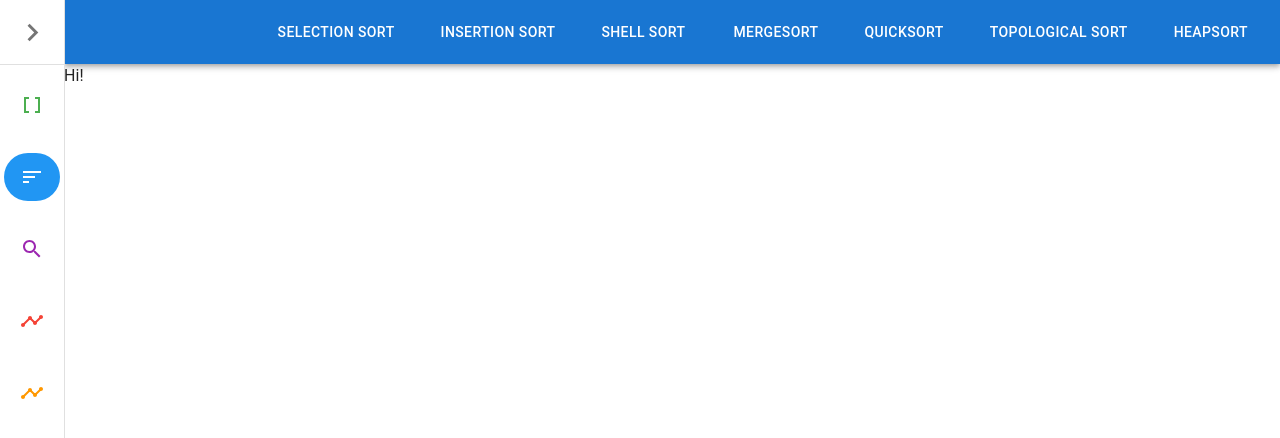
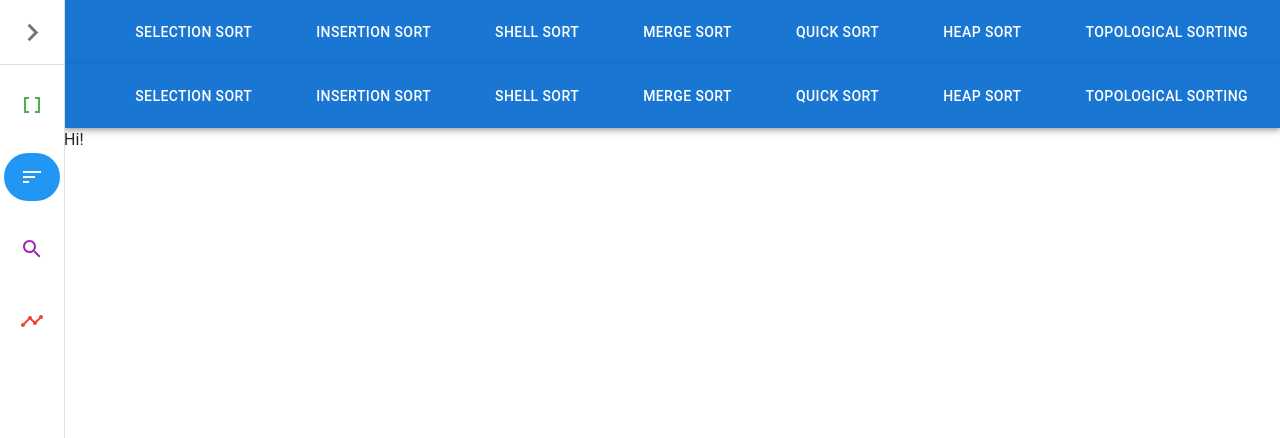
Before and after one commit to pumbas600/algo-visualiser, a Next.js app: page /sorting in a window 1280 px wide. Shown: the top 438 px of the page. Built offline with nearby package versions, Linux system fonts and the light colour scheme.

Commit message:
feat: :sparkles: Render subcategories

```diff
--- a/components/Header/index.tsx
+++ b/components/Header/index.tsx
@@ -1,54 +1,37 @@
 import { AppBar, Box, Button, Toolbar } from '@mui/material';
+import Link from 'next/link';
+import { ReactNode, useCallback, useMemo } from 'react';
+import useCategoryContext from '../../state/contexts/CategoryContext';
 
 interface HeaderProps {
-    currentPage: number;
-    buttonFunctions: any;
+  currentPage: number;
+  buttonFunctions: any;
 }
 
-export default function Header({ currentPage, buttonFunctions }: HeaderProps) {
-    return (
-        <Box>
-            <AppBar position="static">
-                <Toolbar sx={{ justifyContent: "space-between" }}>
-                    <div />
-                    {currentPage === 0 ? (
-                        <Box>
-                            <Button onClick={buttonFunctions.stackClicked} color="inherit" sx={{ marginRight: "30px"}}>Stack</Button>
-                            <Button onClick={buttonFunctions.queueClicked} color="inherit" sx={{ marginRight: "30px"}}>Queue</Button>
-                            <Button onClick={buttonFunctions.linkedListClicked} color="inherit" sx={{ marginRight: "32px"}}>Linked List</Button>
-                            <Button onClick={buttonFunctions.binaryHeapClicked} color="inherit" sx={{ marginRight: "30px"}}>Binary Heap</Button>
-                            <Button onClick={buttonFunctions.graphClicked} color="inherit">Graph</Button>
-                        </Box>
-                    ) : currentPage === 1 ? (
-                        <Box>
-                            <Button onClick={buttonFunctions.selectionSortClicked} color="inherit" sx={{ marginRight: "30px"}}>Selection Sort</Button>
-                            <Button onClick={buttonFunctions.insertionSortClicked} color="inherit" sx={{ marginRight: "30px"}}>Insertion Sort</Button>
-                            <Button onClick={buttonFunctions.shellSortClicked} color="inherit" sx={{ marginRight: "32px"}}>Shell Sort</Button>
-                            <Button onClick={buttonFunctions.mergeSortClicked} color="inherit" sx={{ marginRight: "30px"}}>Mergesort</Button>
-                            <Button onClick={buttonFunctions.quickSortClicked} color="inherit" sx={{ marginRight: "30px"}}>Quicksort</Button>
-                            <Button onClick={buttonFunctions.topologicalSortClicked} color="inherit" sx={{ marginRight: "30px"}}>Topological Sort</Button>
-                            <Button onClick={buttonFunctions.heapSortClicked} color="inherit">Heapsort</Button>
-                        </Box>
-                    ) : currentPage === 2 ? (
-                        <Box>
-                            <Button onClick={buttonFunctions.quickSelectClicked} color="inherit" sx={{ marginRight: "30px"}}>Quickselect</Button>
-                            <Button onClick={buttonFunctions.dfsClicked} color="inherit" sx={{ marginRight: "30px"}}>DFS</Button>
-                            <Button onClick={buttonFunctions.bfsClicked} color="inherit" sx={{ marginRight: "32px"}}>BFS</Button>
-                            <Button onClick={buttonFunctions.pfsClicked} color="inherit" sx={{ marginRight: "30px"}}>PFS</Button>
-                            <Button onClick={buttonFunctions.binarySearchClicked} color="inherit">Binary Search</Button>
-                        </Box>
-                    ) : currentPage === 3 ? (
-                        <Box>
-                            <Button onClick={buttonFunctions.dijkstraClicked} color="inherit" sx={{ marginRight: "30px"}}>Dijkstra</Button>
-                            <Button onClick={buttonFunctions.bellmanFordClicked} color="inherit" sx={{ marginRight: "30px"}}>Bellman-Ford</Button>
-                            <Button onClick={buttonFunctions.primClicked} color="inherit" sx={{ marginRight: "30px"}}>Prim</Button>
-                            <Button onClick={buttonFunctions.kruskalClicked} color="inherit" sx={{ marginRight: "32px"}}>Kruskal</Button>
-                            <Button onClick={buttonFunctions.floydClicked} color="inherit">Floyd</Button>
-                        </Box>
-                    ) : (<div></div>)}
+export default function Header() {
+  const category = useCategoryContext();
 
-                </Toolbar>
-            </AppBar>
-        </Box>
-    )
+  const isVisible = useMemo(() => category.current.subCategories.length !== 0, [category]);
+
+  const renderSubcategories = useCallback((): ReactNode => {
+    return category.current.subCategories.map((subCategory) => {
+      return (
+        <Link key={subCategory.href} href={`${category.current.href}${subCategory.href}`}>
+          <Button variant="text" color="inherit">
+            {subCategory.title}
+          </Button>
+        </Link>
+      );
+    });
+  }, [category]);
+
+  return (
+    <Box>
+      {isVisible && (
+        <AppBar position="static">
+          <Toolbar sx={{ gap: 6, justifyContent: 'flex-end' }}>{renderSubcategories()}</Toolbar>
+        </AppBar>
+      )}
+    </Box>
+  );
 }
--- a/components/Sidebar/index.tsx
+++ b/components/Sidebar/index.tsx
@@ -98,7 +98,9 @@ export default function Sidebar({ children }: { children?: ReactNode }) {
           {renderLinks()}
         </Stack>
       </CustomDrawer>
-      <Box ml={8}>{children}</Box>
+      <Box ml={8} position="relative">
+        {children}
+      </Box>
     </Box>
   );
 }
--- a/data/CategoryData.tsx
+++ b/data/CategoryData.tsx
@@ -90,6 +90,10 @@ export const sidebarCategories: CategoryData[] = [
         title: 'Heap Sort',
         href: '/heap',
       },
+      {
+        title: 'Topological Sorting',
+        href: 'topologicalsorting',
+      },
     ],
   },
   {
@@ -106,14 +110,6 @@ export const sidebarCategories: CategoryData[] = [
         title: 'Quick Select',
         href: 'quickselect',
       },
-    ],
-  },
-  {
-    icon: <TimelineIcon />,
-    title: 'Graph Traversal',
-    colour: red[500],
-    href: '/graphtraversal',
-    subCategories: [
       {
         title: 'Depth-first Search',
         href: 'dfs',
@@ -126,17 +122,13 @@ export const sidebarCategories: CategoryData[] = [
         title: 'Priority-first Search',
         href: 'pfs',
       },
-      {
-        title: 'Topological Sorting',
-        href: 'topologicalsorting',
-      },
     ],
   },
   {
     icon: <TimelineIcon />,
-    title: 'Minimum Paths',
-    colour: orange[500],
-    href: '/minimumpaths',
+    title: 'Graph Traversal',
+    colour: red[500],
+    href: '/graphtraversal',
     subCategories: [
       {
         title: 'Dijkstra',
@@ -147,10 +139,6 @@ export const sidebarCategories: CategoryData[] = [
         href: 'bellmanford',
       },
       {
-        title: "Floyd's",
-        href: 'floyd',
-      },
-      {
         title: "Prim's",
         href: 'prim',
       },
@@ -158,6 +146,10 @@ export const sidebarCategories: CategoryData[] = [
         title: "Kruskal's",
         href: 'kruskal',
       },
+      {
+        title: "Floyd's",
+        href: 'floyd',
+      },
     ],
   },
 ];
--- a/pages/_app.tsx
+++ b/pages/_app.tsx
@@ -3,12 +3,14 @@ import type { AppProps } from 'next/app';
 import { Box, CssBaseline } from '@mui/material';
 import Sidebar from '../components/Sidebar';
 import CategoryContextProvider from '../state/providers/CategoryProvider';
+import Header from '../components/Header';
 
 function MyApp({ Component, pageProps }: AppProps) {
   return (
     <CategoryContextProvider>
       <CssBaseline />
       <Sidebar>
+        <Header />
         <Component {...pageProps} />
       </Sidebar>
     </CategoryContextProvider>
--- a/state/contexts/CategoryContext.tsx
+++ b/state/contexts/CategoryContext.tsx
@@ -2,11 +2,11 @@ import { createContext, useContext } from 'react';
 import { CategoryData, homeCategory } from '../../data/CategoryData';
 
 export interface CategoryContextState {
-  category: CategoryData;
+  current: CategoryData;
 }
 
 export const CategoryContext = createContext<CategoryContextState>({
-  category: homeCategory,
+  current: homeCategory,
 });
 
 const useCategoryContext = () => useContext(CategoryContext);
--- a/state/providers/CategoryProvider.tsx
+++ b/state/providers/CategoryProvider.tsx
@@ -24,7 +24,7 @@ const CategoryContextProvider = ({ children }: { children?: ReactNode }) => {
     }
   }, [router.pathname]);
 
-  return <CategoryContext.Provider value={{ category }}>{children}</CategoryContext.Provider>;
+  return <CategoryContext.Provider value={{ current: category }}>{children}</CategoryContext.Provider>;
 };
 
 export default CategoryContextProvider;
```
Also changed, not shown: components/ContentLayout/index.tsx (+5 -7 lines), pages/datastructures/index.tsx (+1 -6 lines).
